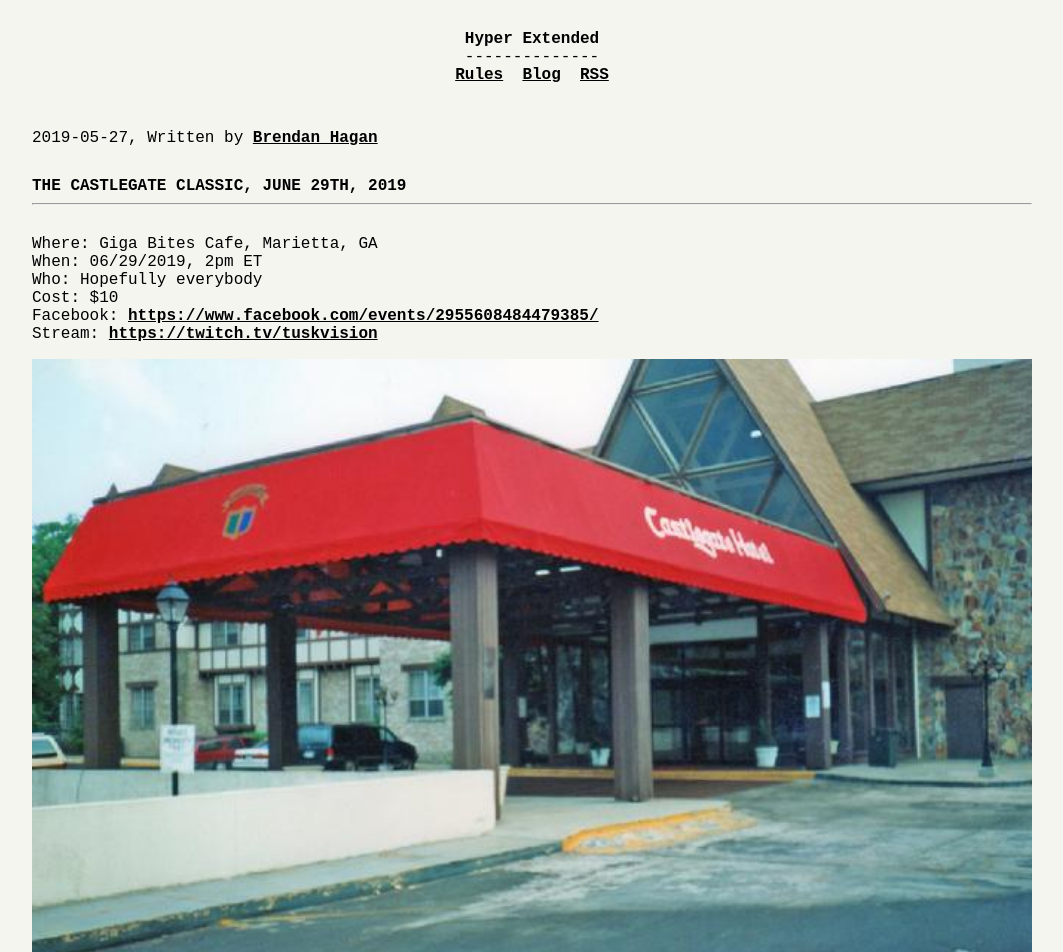
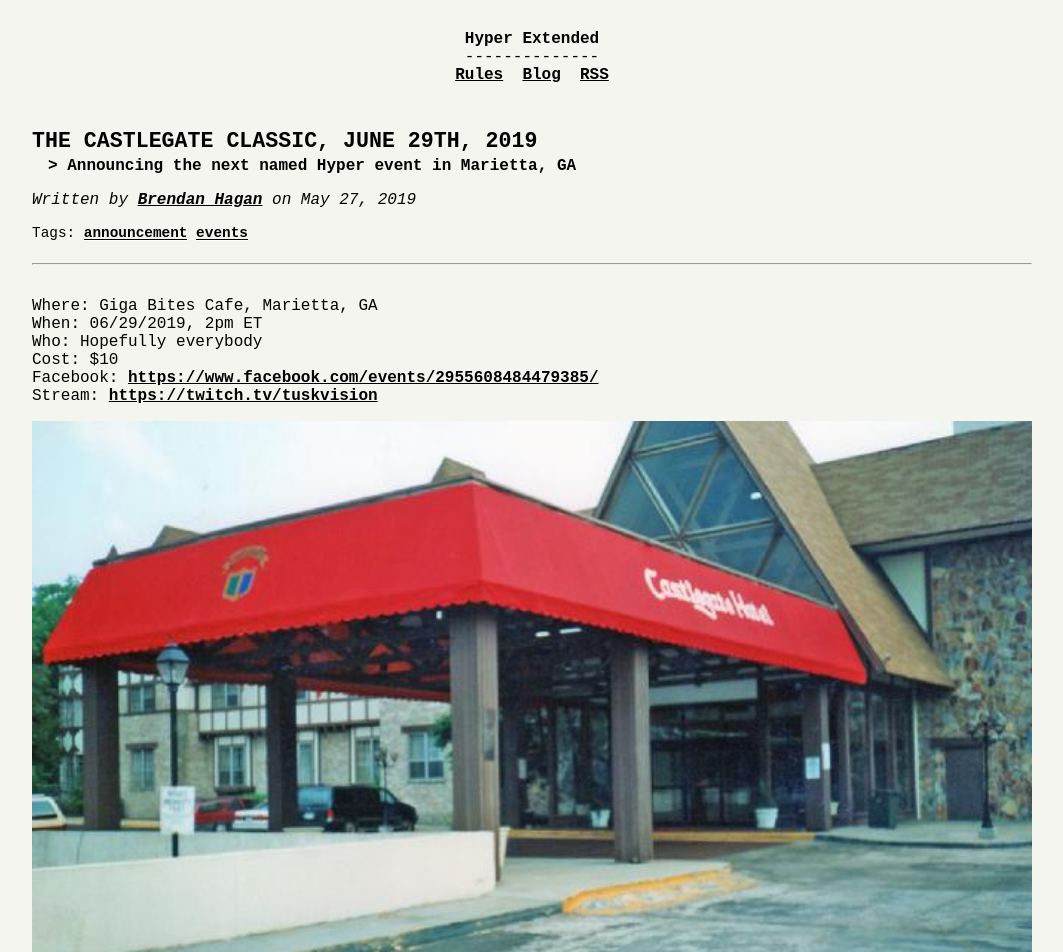
Before and after one commit to hypermtg/hextended.com, a Jekyll site: the page built from _posts/2019-05-26-castlegate-announcement.md, in a window 1280 px wide. Shown: the top 952 px of the page, without its empty margins (108-1171 px from the left). Built offline with Jekyll 4.4.1, drawn with Linux system fonts in a browser that asks for light colours.

Commit message:
wip: add jekyll-archives

```diff
--- a/Gemfile
+++ b/Gemfile
@@ -10,6 +10,8 @@
   gem "jekyll-feed", "~> 0.6"
   gem "jekyll-sitemap",  "~> 1.2.0"
   gem "jekyll-octicons", "~> 8.2.0"
+  gem "jekyll-admin", "~> 0.8.1"
+  gem "jekyll-archives", "~> 2.2.1"
 end
 
 # Windows does not include zoneinfo files, so bundle the tzinfo-data gem
--- a/_config.yml
+++ b/_config.yml
@@ -7,6 +7,8 @@
 baseurl: ""
 url: "https://hextended.com"
 permalink: /blog/:year/:month/:day/:title/
+include:
+- "_pages"
 exclude:
 - readme.md
 
@@ -26,3 +28,22 @@
 - jekyll-feed
 - jekyll-sitemap
 - jekyll-octicons
+
+jekyll-archives:
+  enabled:
+    - year
+    - month
+    - tags
+  layout: archive
+  layouts:
+    year: year-archive
+    month: month-archive
+    day: day-archive
+    category: category-archive
+    tag: tag-archive
+  permalinks:
+    year: '/:year/'
+    month: '/:year/:month/'
+    day: '/:year/:month/:day/'
+    tag: '/tag/:name/'
+    category: '/category/:name/'
--- a/_layouts/post.html
+++ b/_layouts/post.html
@@ -5,8 +5,17 @@
 {% assign author = site.data.authors[page.author] %}
 
 <section id="intro">
-    <div class="credit"><span title="{{ page.date }}">{{ page.date | date: '%Y-%m-%d' }}</span>{% if author %}, Written by <a href="https://twitter.com/{{ author.twitter }}">{{ author.name }}</a>{% endif %}</div>
-    <h2>{{ page.title }}</h2>
+    <div class="title">
+        <h1>{{ page.title }}</h1>
+        {% if page.subtitle %}<h2>{{ page.subtitle }}</h2>{% endif %}
+    </div>
+    <div class="credit">{% if author %}Written by <a href="https://twitter.com/{{ author.twitter }}">{{ author.name }}</a> on {% endif %}<span title="{{ page.date }}">{{ page.date | date: '%B %d, %Y' }}</span></div>
+    <div class="tags">
+        {% if page.tags %}Tags: {% endif %}
+        {% for tag in page.tags %}
+        <a class="tag" href="{{ site.baseurl }}/tag/{{ tag | url_encode }}" title="{{ tag }}">{{ tag }}</a>
+        {% endfor %}
+    </div>
     <hr/>
 </section>
 
--- a/blog.html
+++ b/_pages/blog.html
@@ -1,5 +1,6 @@
 ---
 layout: page
+permalink: /blog/
 ---
 
 <div id="post-list">
--- a/_posts/2019-05-26-castlegate-announcement.md
+++ b/_posts/2019-05-26-castlegate-announcement.md
@@ -1,6 +1,7 @@
 ---
 layout: post
 title: "The Castlegate Classic, June 29th, 2019"
+subtitle: "Announcing the next named Hyper event in Marietta, GA"
 author: brendanhagan
 date: 2019-05-26 21:30:00 -0500
 categories: blog
--- a/assets/css/main.scss
+++ b/assets/css/main.scss
@@ -65,11 +65,44 @@
 }
 
 #intro {
-    .credit {
-        margin-bottom: 30px;
+    margin-bottom: 2em;
+
+    h1, h2 {
+        margin-top: unset;
     }
 
-    margin-bottom: 30px;
+    h1 {
+        font-size: 135%;
+    }
+
+    h2 {
+        margin-left: 1em;
+        margin-top: 0.25em;
+        text-transform: none;
+
+        &:before {
+            content: '> ';
+        }
+    }
+
+    .title {
+        margin-bottom: 1em;
+    }
+
+    .credit {
+        font-style: italic;
+        margin-bottom: 1em;
+    }
+
+    .tags {
+        font-size: 90%;
+        margin-bottom: 1.5em;
+
+        .tag {
+            text-decoration: none;
+            box-shadow: inset 0 -1px 0 white, inset 0 -2px 0 black;
+        }
+    }
 }
 
 content {
```
Also changed, not shown: 404.html (deleted, +0 -8 lines), _layouts/archive.html (added, +42 -0 lines), _pages/404.html (added, +147 -0 lines), _pages/archive.html (added, +74 -0 lines), _pages/index.md (renamed from index.md, +1 -0 lines), Gemfile.lock, 3 other files.
